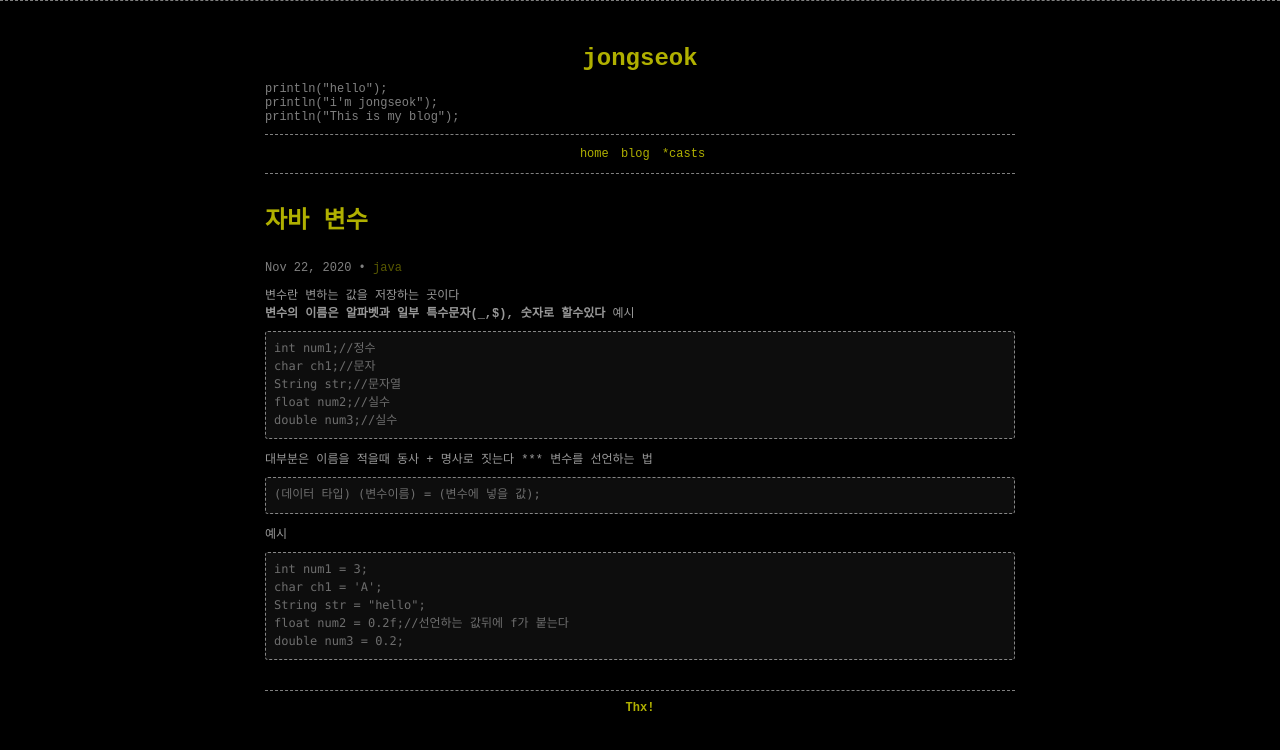
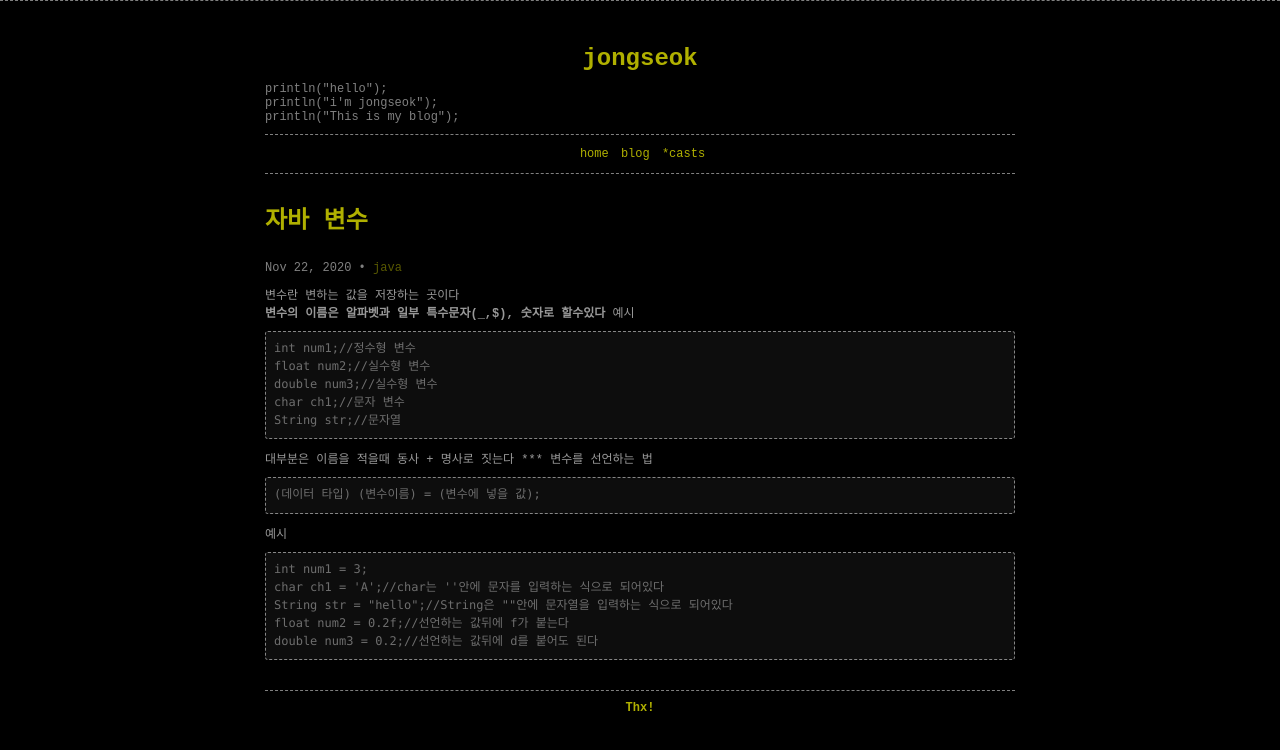
Before and after one commit to jongseok6598/blog, a Jekyll site: the page built from _posts/2020/2020-11-22-자바변수.md, in a window 1280 px wide. Shown: the top 750 px of the page. Built offline with Jekyll 4.4.1, drawn with Linux system fonts in a browser that asks for light colours; comment, search, counter and statistics services are not loaded.

Commit message:
post  detail

````diff
--- a/_posts/2020/2020-11-22-자바변수.md
+++ b/_posts/2020/2020-11-22-자바변수.md
@@ -11,11 +11,11 @@ tags:
 __변수의 이름은 알파벳과 일부 특수문자(_,$), 숫자로 할수있다__
 예시
 ```
-int num1;//정수
-char ch1;//문자
+int num1;//정수형 변수
+float num2;//실수형 변수
+double num3;//실수형 변수
+char ch1;//문자 변수
 String str;//문자열
-float num2;//실수
-double num3;//실수
 ```
 대부분은 이름을 적을때 동사 + 명사로 짓는다
 ***
@@ -26,8 +26,8 @@ double num3;//실수
 예시
 ```
 int num1 = 3;
-char ch1 = 'A';
-String str = "hello";
+char ch1 = 'A';//char는 ''안에 문자를 입력하는 식으로 되어있다
+String str = "hello";//String은 ""안에 문자열을 입력하는 식으로 되어있다
 float num2 = 0.2f;//선언하는 값뒤에 f가 붙는다
-double num3 = 0.2;
+double num3 = 0.2;//선언하는 값뒤에 d를 붙어도 된다
 ```
````
